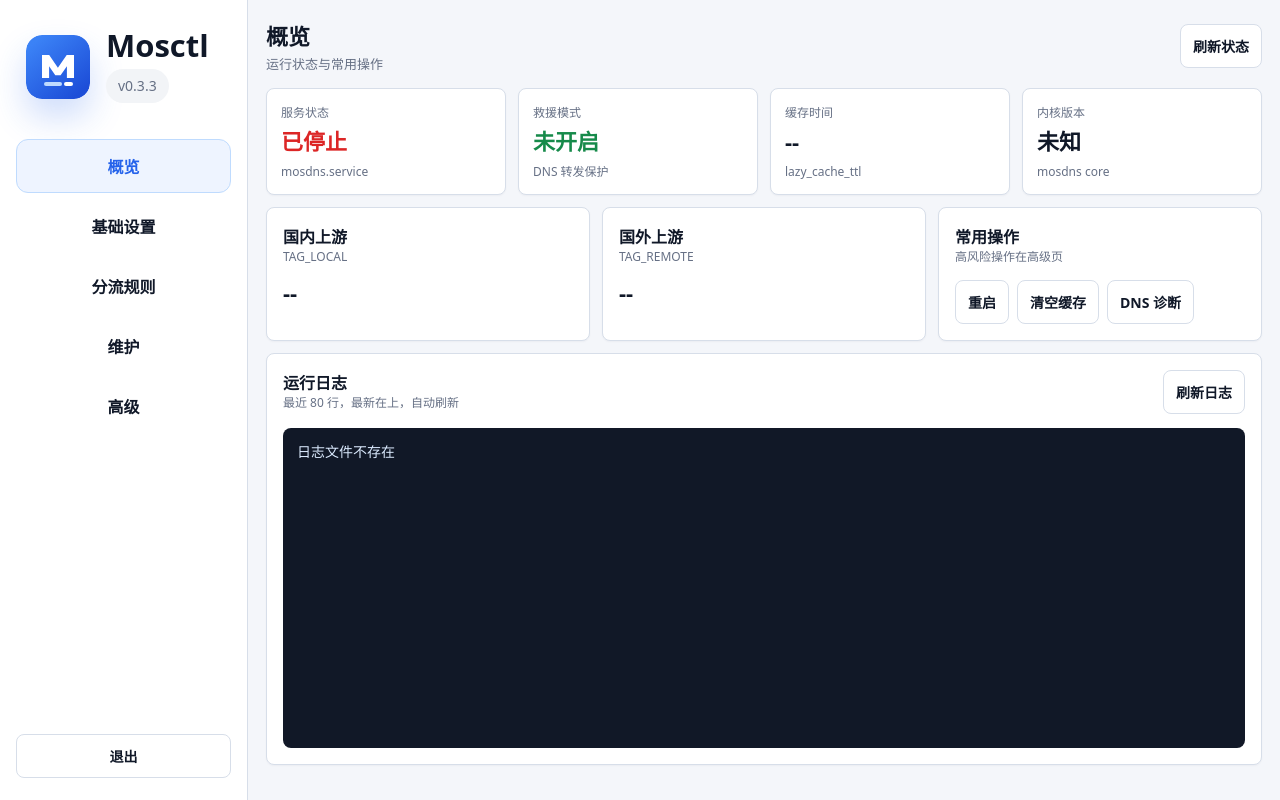
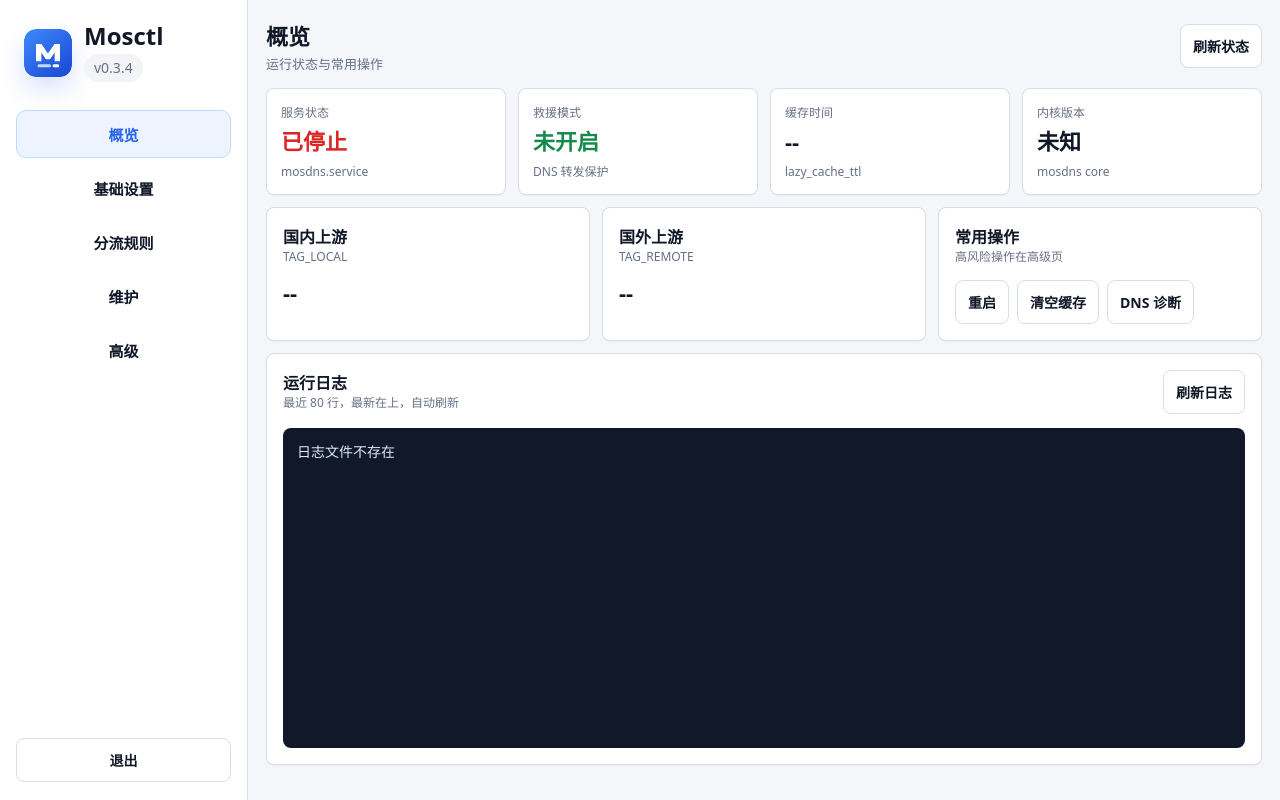
Before and after one commit to anxiaoyang666/mosctl, a Flask app: page / in a window 1280 px wide. Run offline with Flask 3, Linux system fonts and the light colour scheme; the visitor is signed in with stand-in values (Sample User, id 1); data that the repository does not hold is empty; parts of the project's set-up code (start-up, migrations or seed data) failed here and were passed over.

Commit message:
Tighten sidebar brand scale

```diff
--- a/remote-root/etc/mosdns/manager/app.py
+++ b/remote-root/etc/mosdns/manager/app.py
@@ -39,7 +39,7 @@ GEO_UPDATE_COMMAND = f"{MOSCTL} update"
 GEO_CRON_COMMENT = "# MosDNS Web: Geo update schedule"
 DEFAULT_MOSCTL_REPO_URL = "https://github.com/anxiaoyang666/mosctl.git"
 DEFAULT_MOSCTL_BRANCH = "main"
-PANEL_VERSION = "0.3.3"
+PANEL_VERSION = "0.3.4"
 PANEL_UPGRADE_EXCLUDES = (ENV_FILE, CONFIG_FILE, f"{MOSDNS_DIR}/rules", "/etc/mosdns/rules")
 PANEL_BACKUP_KEEP_COUNT = 3
 
--- a/remote-root/etc/mosdns/manager/templates/index.html
+++ b/remote-root/etc/mosdns/manager/templates/index.html
@@ -68,56 +68,56 @@
       height: 100vh;
       border-right: 1px solid var(--line);
       background: var(--surface);
-      padding: 22px 16px;
+      padding: 18px 16px;
       display: flex;
       flex-direction: column;
-      gap: 26px;
+      gap: 18px;
     }
     .brand {
       display: flex;
       align-items: center;
-      gap: 16px;
-      min-height: 72px;
-      padding: 8px 10px 10px;
+      gap: 12px;
+      min-height: 56px;
+      padding: 6px 8px 10px;
     }
     .brand-mark {
-      width: 64px;
-      height: 64px;
-      border-radius: 16px;
+      width: 48px;
+      height: 48px;
+      border-radius: 12px;
       display: block;
       flex: 0 0 auto;
-      box-shadow: 0 18px 34px rgba(37, 99, 235, .22);
+      box-shadow: 0 12px 24px rgba(37, 99, 235, .18);
     }
     .brand-copy {
       min-width: 0;
       display: grid;
       justify-items: start;
-      gap: 8px;
+      gap: 6px;
     }
     .brand h1 {
       margin: 0;
-      font-size: 31px;
+      font-size: 24px;
       line-height: 1;
       font-weight: 900;
       letter-spacing: 0;
     }
     .brand-sub {
       color: var(--muted);
-      font-size: 18px;
+      font-size: 14px;
       overflow: hidden;
       text-overflow: ellipsis;
       white-space: nowrap;
-      max-width: 138px;
+      max-width: 118px;
     }
     .brand-version {
       display: inline-flex;
       align-items: center;
       justify-content: center;
-      min-height: 34px;
+      min-height: 28px;
       border: 0;
       border-radius: 999px;
       background: #f2f4f7;
-      padding: 0 12px;
+      padding: 0 10px;
       font: inherit;
       line-height: 1;
       text-align: left;
@@ -223,16 +223,16 @@
     }
     .tab {
       width: 100%;
-      min-height: 54px;
+      min-height: 48px;
       border: 1px solid transparent;
-      border-radius: 12px;
+      border-radius: 10px;
       background: transparent;
       color: var(--text);
       padding: 0 12px;
       text-align: center;
       font: inherit;
-      font-size: 16px;
-      font-weight: 850;
+      font-size: 15px;
+      font-weight: 800;
       cursor: pointer;
       touch-action: manipulation;
       transition: background-color .16s ease, border-color .16s ease, color .16s ease;
```
Also changed, not shown: other parts of remote-root/etc/mosdns/manager/templates/index.html (+21 -21 lines), tests/test_panel_upgrade_contract.py (+9 -4 lines).
